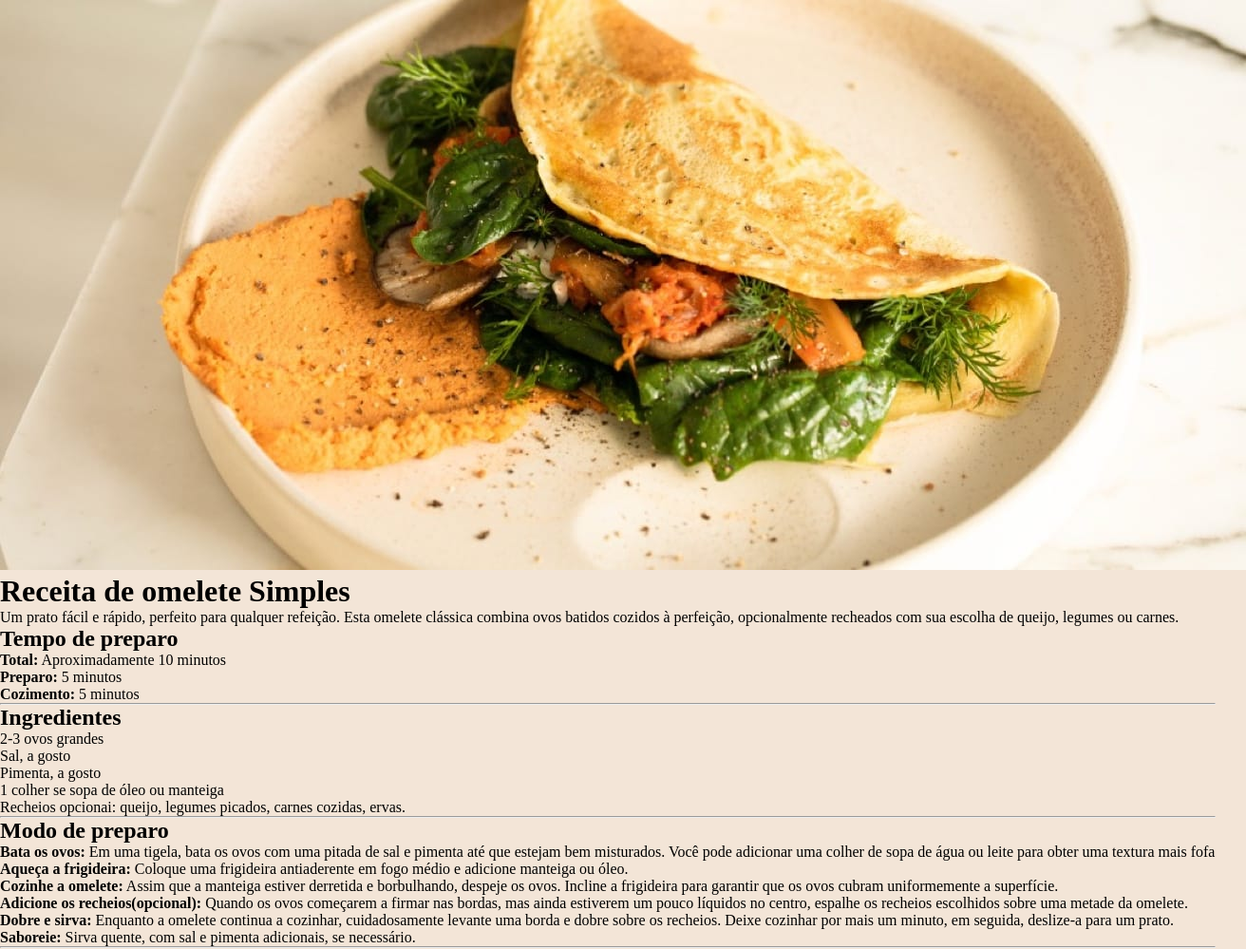
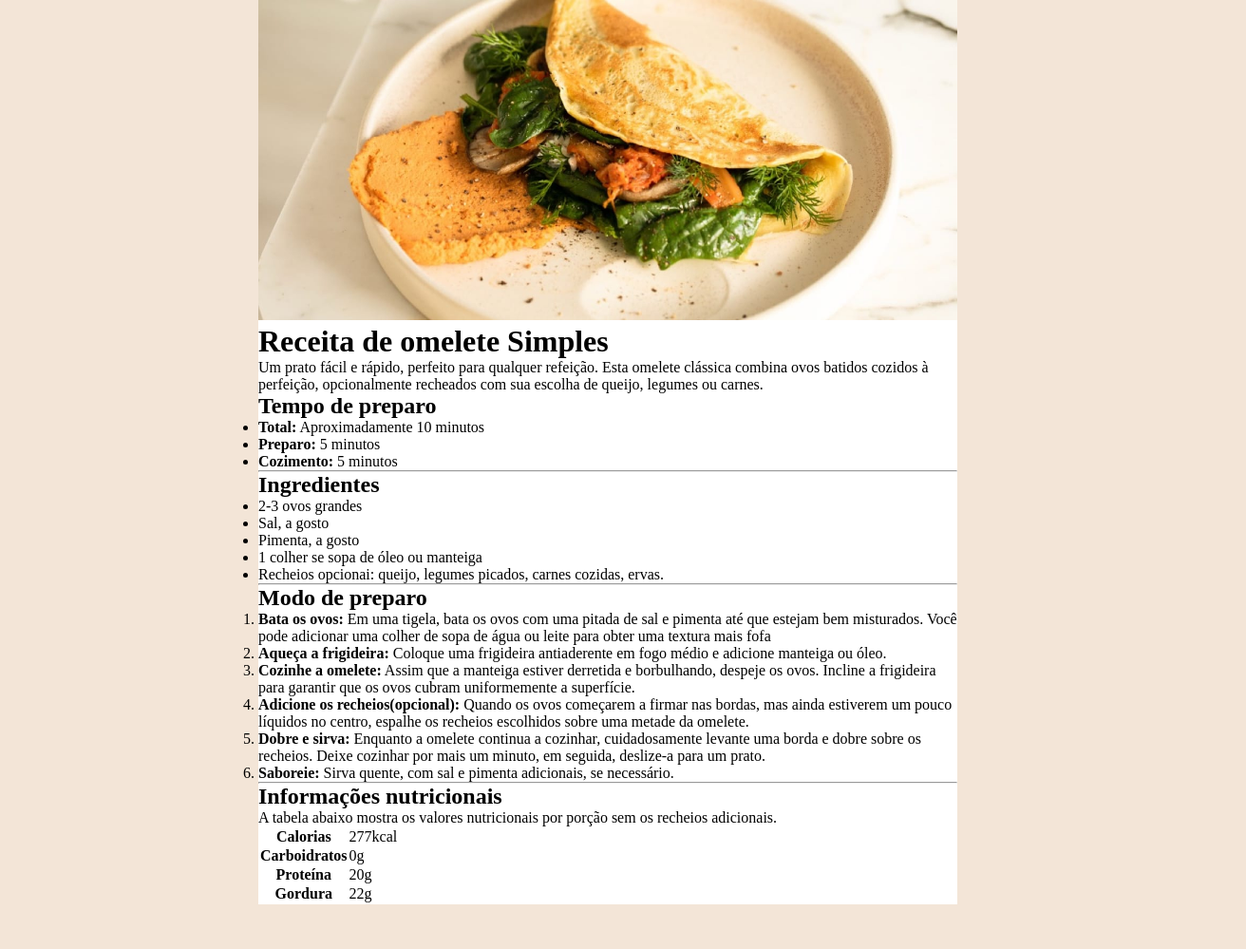
Before and after one commit to DanielSampaio867/receita01ta, a plain HTML site: page index.html in a window 1280 px wide. Shown: the top 999 px of the page at 95% size, 1312 px wide, since content can reach past the window. After the commit the page ends 952 px from the top, so only its background shows below. Drawn offline with Linux system fonts and the light colour scheme.

Commit message:
segundo commit do CSS

```diff
--- a/style.css
+++ b/style.css
@@ -8,6 +8,25 @@
 body{
 
     background-color: #f3e5d7;
+}
+
+body > div{
+background-color: #fff;
+max-width: 736px;
+margin-inline: auto;
+
+}
+
+div img{
+width: 100%;
+
+}
 
 
+
+
+h1, h2{
+
+    font-family: 'Lora' serif;
+
 }
```
